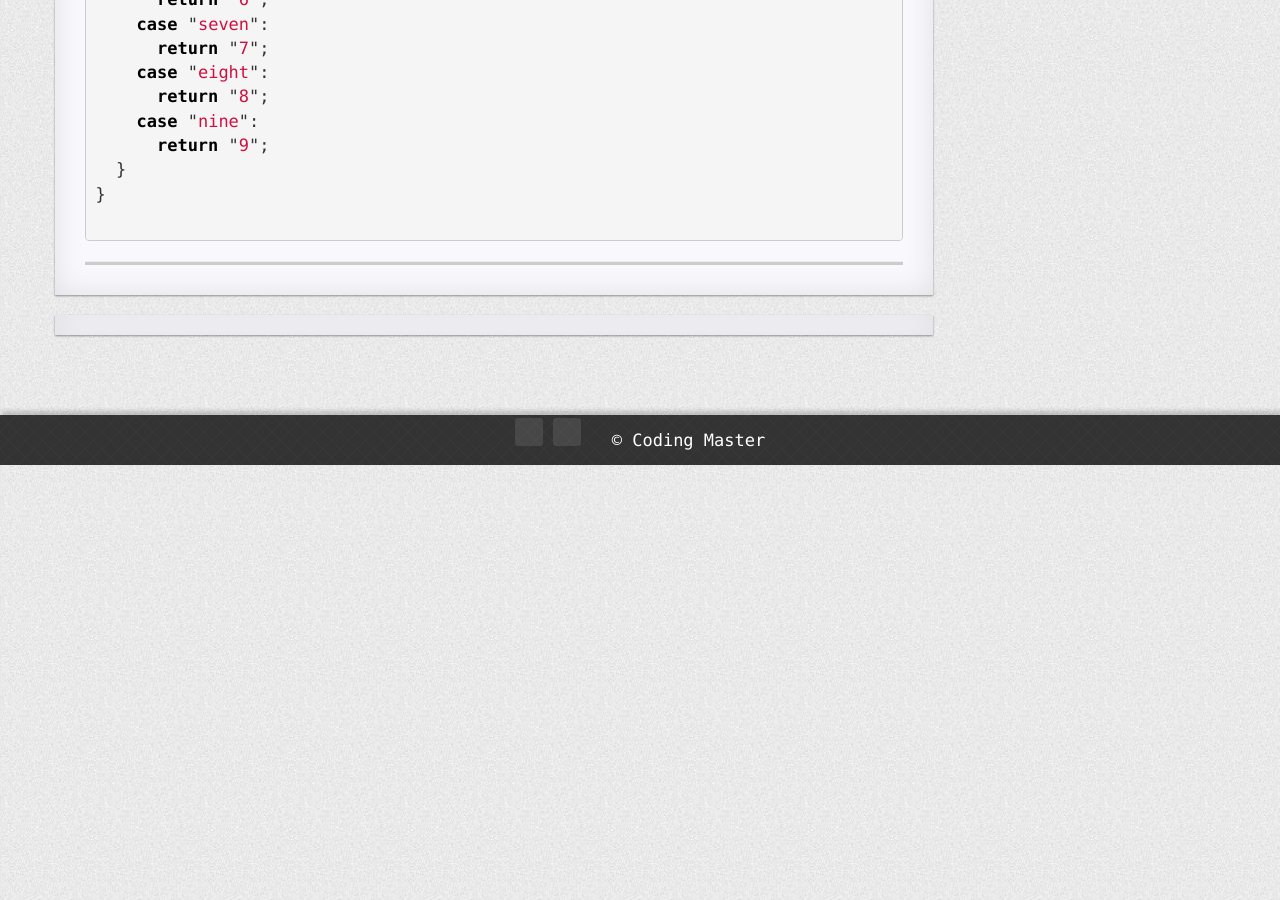
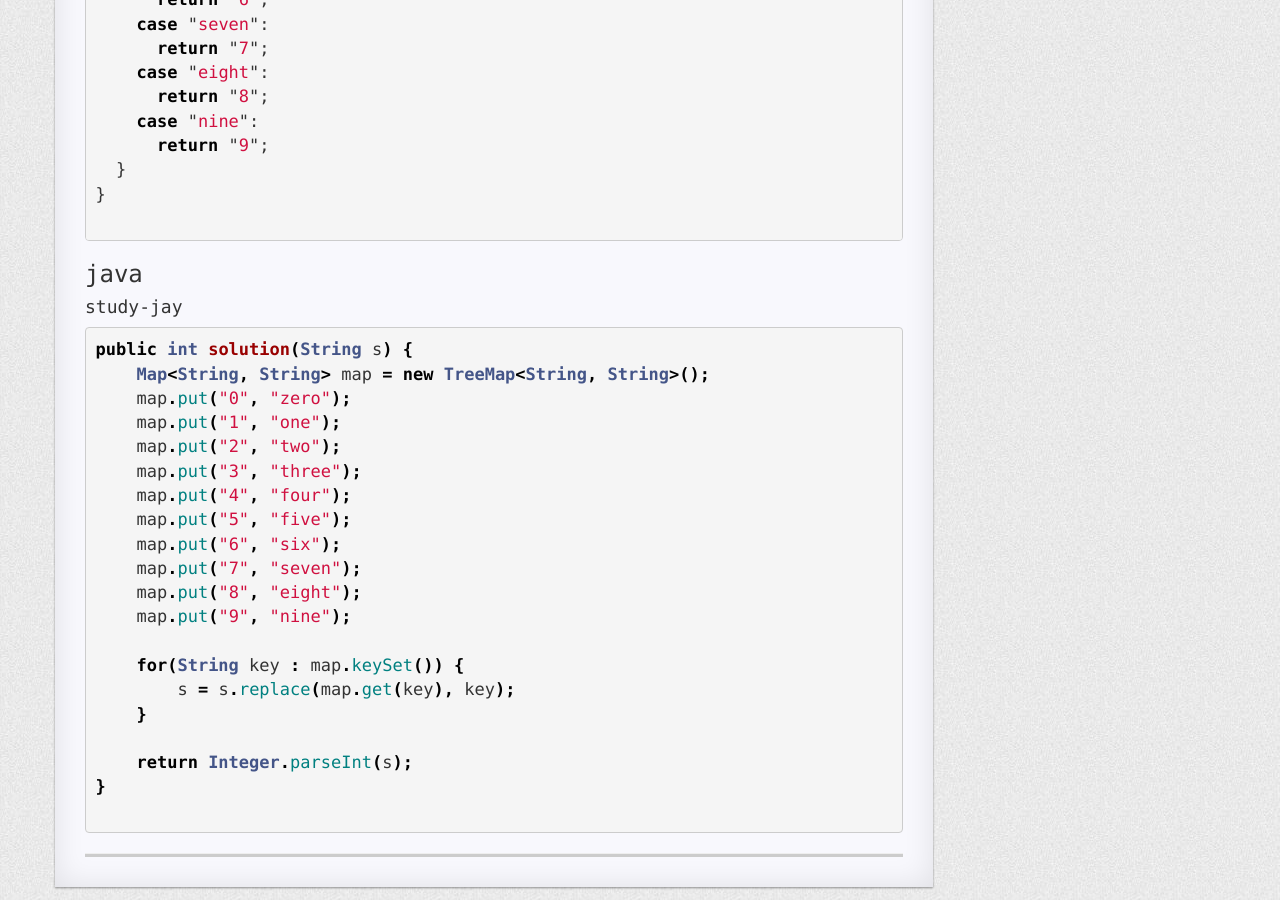
Before and after one commit to COMA-coding-master/COMA-coding-master.github.io, a Jekyll site: the page built from _posts/2022-01-16-숫자문자열과영단어.md, in a window 1280 px wide and 900 px high, scrolled down 1523 px. Built offline with Jekyll 4.4.1, drawn with Linux system fonts in a browser that asks for light colours; nearby versions of some CDN libraries; comment, search, counter and statistics services are not loaded; a style sheet for code colours, icons or effects is not loaded; before the commit the page ends 1988 px from its top, so only the background shows below that.

Commit message:
숫자 문자열과 영단어 풀이

````diff
--- a/_posts/2022-01-16-숫자문자열과영단어.md
+++ b/_posts/2022-01-16-숫자문자열과영단어.md
@@ -75,3 +75,30 @@ function toNumber(val) {
 }
 
 ```
+
+### java
+
+#### study-jay
+
+```java
+public int solution(String s) {
+    Map<String, String> map = new TreeMap<String, String>();
+    map.put("0", "zero");
+    map.put("1", "one");
+    map.put("2", "two");
+    map.put("3", "three");
+    map.put("4", "four");
+    map.put("5", "five");
+    map.put("6", "six");
+    map.put("7", "seven");
+    map.put("8", "eight");
+    map.put("9", "nine");
+
+    for(String key : map.keySet()) {
+        s = s.replace(map.get(key), key);
+    }
+
+    return Integer.parseInt(s);
+}
+
+```
````
